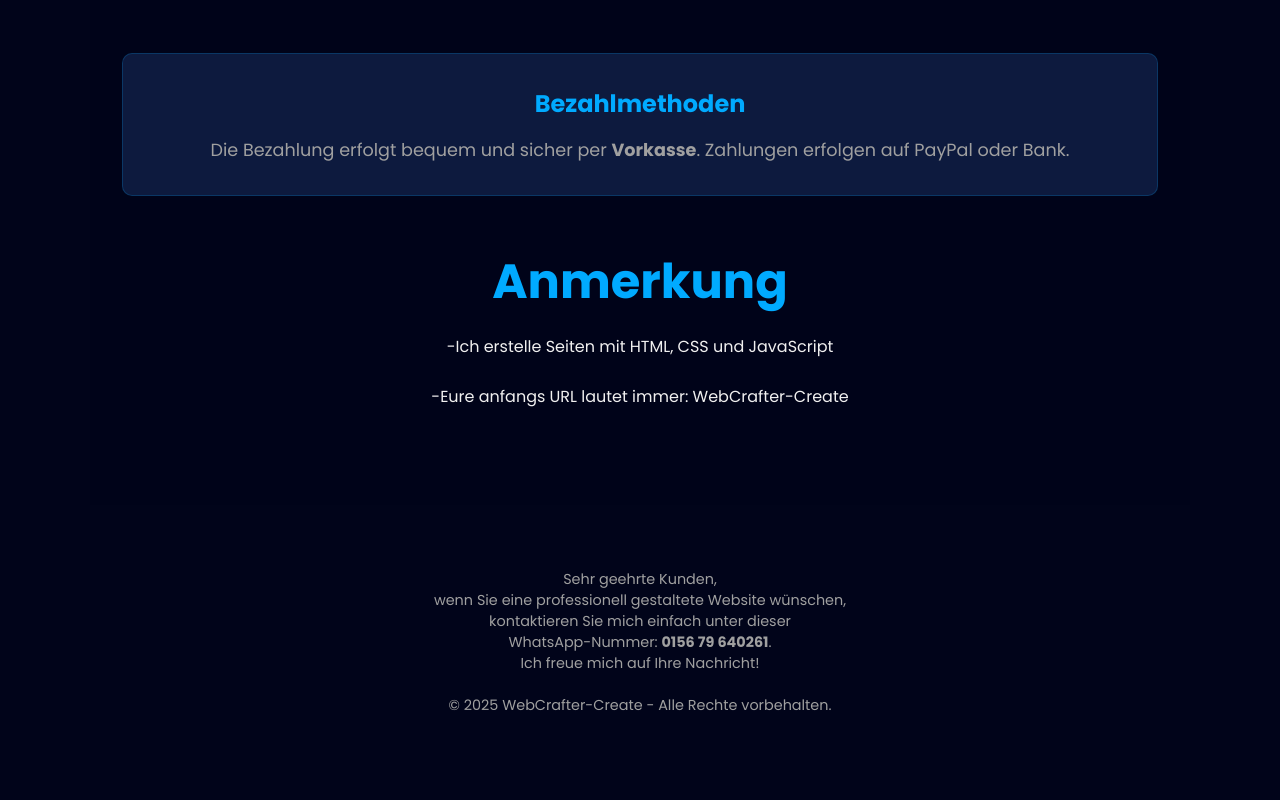
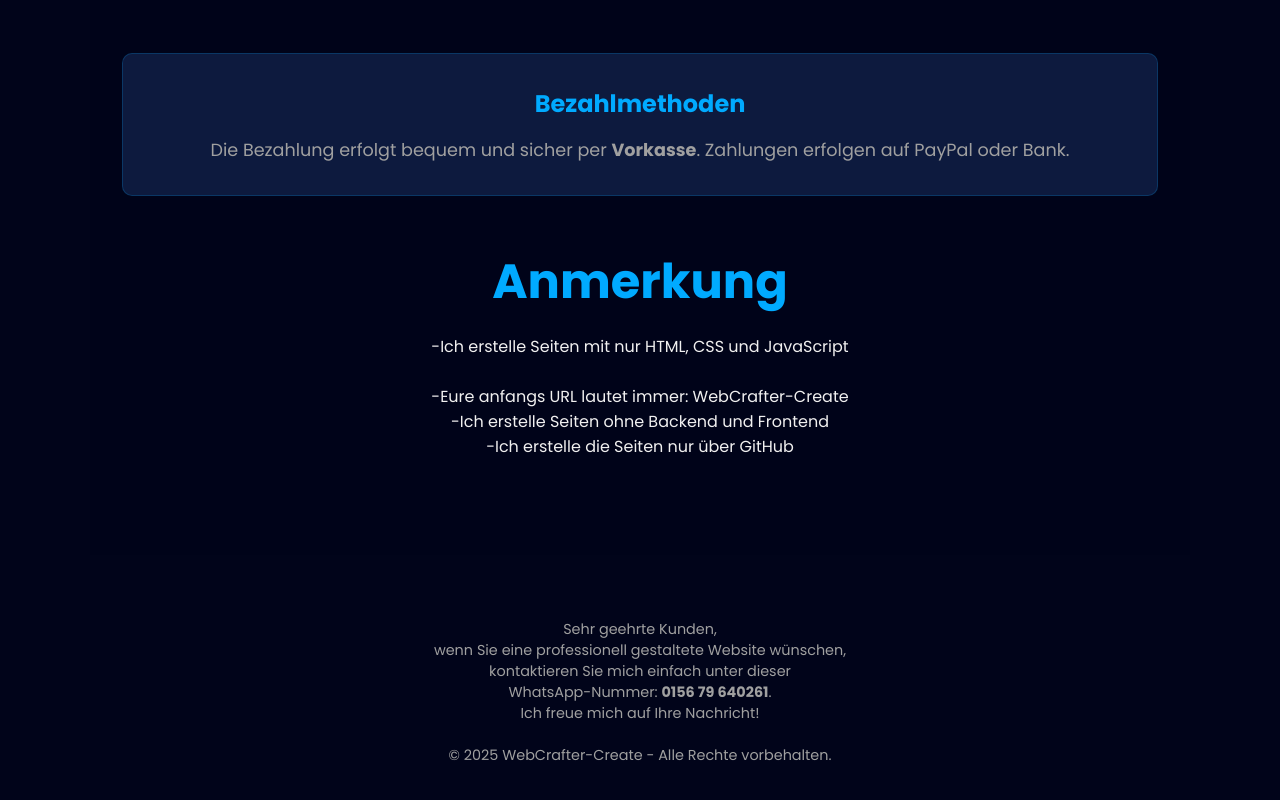
Before and after one commit to WebCrafter-Create/agency, a plain HTML site: page shopping.de/index.html in a window 1280 px wide. Shown: the part 4202-5002 px from the top of the page. Drawn offline with Linux system fonts and the light colour scheme.

Commit message:
Update index.html

```diff
--- a/shopping.de/index.html
+++ b/shopping.de/index.html
@@ -426,12 +426,14 @@
             </div>
 <br> <br>
            <h2 style="text-align: center; font-size: 3rem; margin-bottom: 1rem;">Anmerkung</h2>
-<p style="text-align: center;">-Ich erstelle Seiten mit HTML, CSS und JavaScript</p>
+<p style="text-align: center;">-Ich erstelle Seiten mit nur HTML, CSS und JavaScript</p>
             <br>
 <p style="text-align: center;">-Eure anfangs URL lautet immer: WebCrafter-Create</p>
 
-<p style="text-align: center;"></p>
-<p style="text-align: center;"></p>
+<p style="text-align: center;">-Ich erstelle Seiten ohne Backend und Frontend</p>
+<p style="text-align: center;">-Ich erstelle die Seiten nur über GitHub</p>
+            <p style="text-align: center;"></p>
+            <p style="text-align: center;"></p>
     </main>
 
     <footer id="contact">
```
